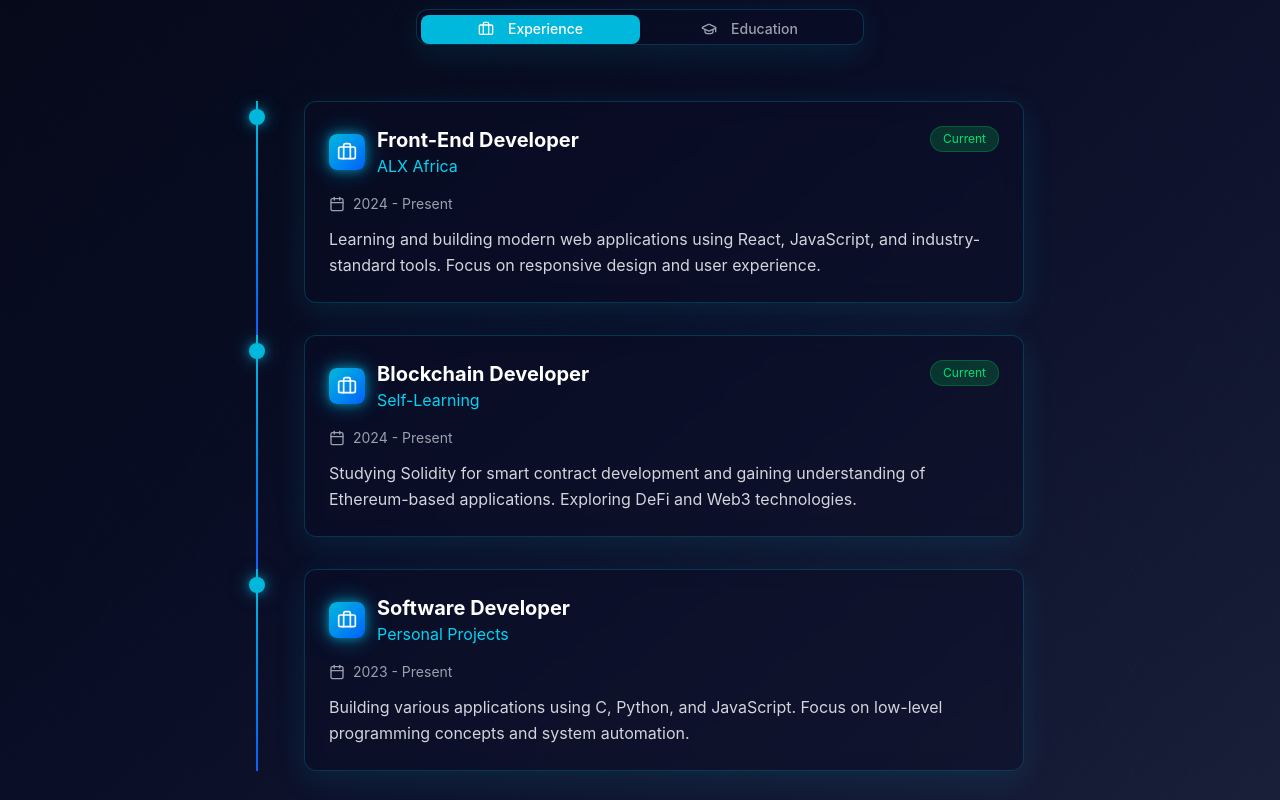
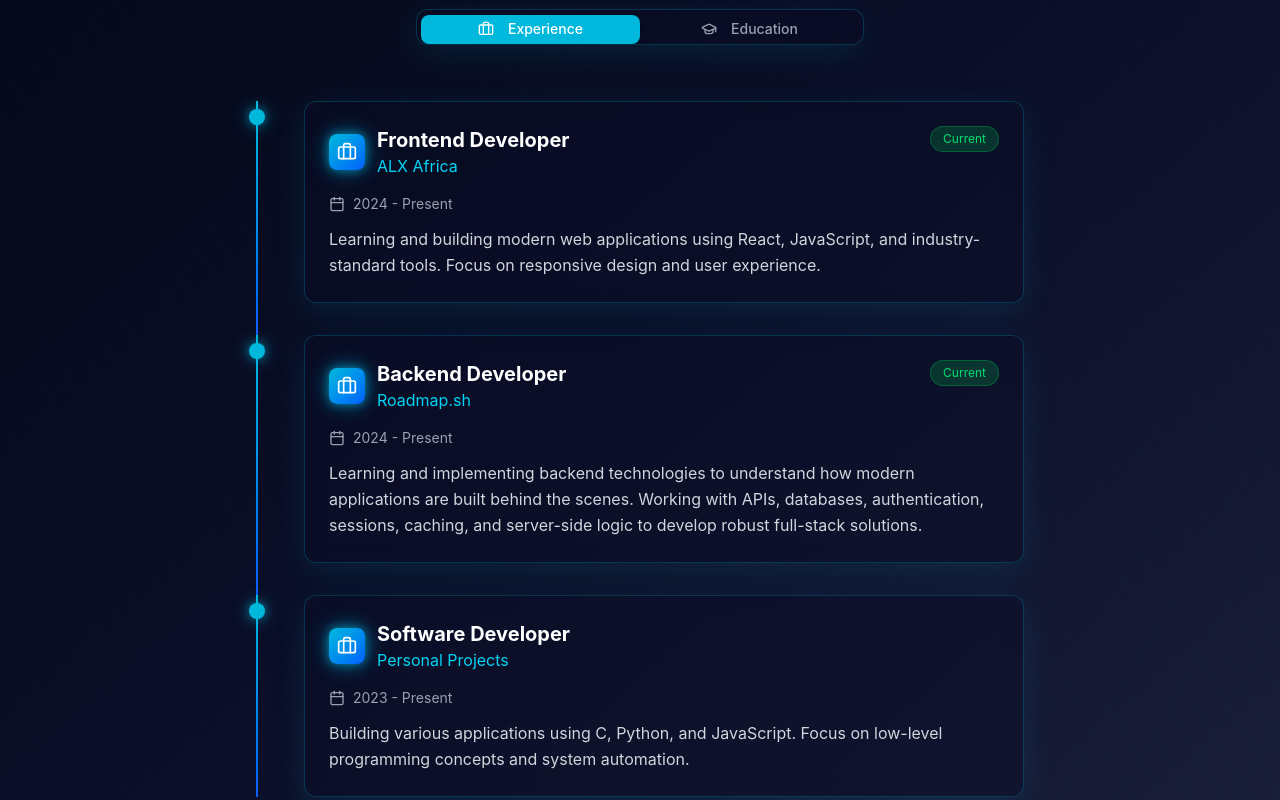
Before and after one commit to NeoMemb/my-portfolio, a React (Vite) app: page / in a window 1280 px wide. Shown: the part 5660-6460 px from the top of the page. Built offline with nearby package versions, Linux system fonts and the light colour scheme; what tw-animate would draw is missing.

Commit message:
Removed BlockChain skill (but not in the SkillsSet), then added Backend skill

```diff
--- a/src/data/portfolio.ts
+++ b/src/data/portfolio.ts
@@ -29,9 +29,10 @@ const links: Links = {
 
 const details: Details = {
   services: [
-    "Software Engineer - Full Stack Developer",
-    "Electrical Installation & Power Solutions",
-    "Blockchain & Smart Contract Enthusiast",
+    "Software Engineer",
+    // "Electrical Installation & Power Solutions",
+    "Front-end developer",
+    "Back-end developer",
   ],
   skills: {
     languages: [
@@ -245,7 +246,7 @@ const projects: Projects[] = [
 export const experience: Experience[] = [
   {
     id: 1,
-    title: "Front-End Developer",
+    title: "Frontend Developer",
     company: "ALX Africa",
     period: "2024 - Present",
     description:
@@ -254,11 +255,11 @@ export const experience: Experience[] = [
   },
   {
     id: 2,
-    title: "Blockchain Developer",
-    company: "Self-Learning",
+    title: "Backend Developer",
+    company: "Roadmap.sh",
     period: "2024 - Present",
     description:
-      "Studying Solidity for smart contract development and gaining understanding of Ethereum-based applications. Exploring DeFi and Web3 technologies.",
+      "Learning and implementing backend technologies to understand how modern applications are built behind the scenes. Working with APIs, databases, authentication, sessions, caching, and server-side logic to develop robust full-stack solutions.",
     current: true,
   },
   {
```
